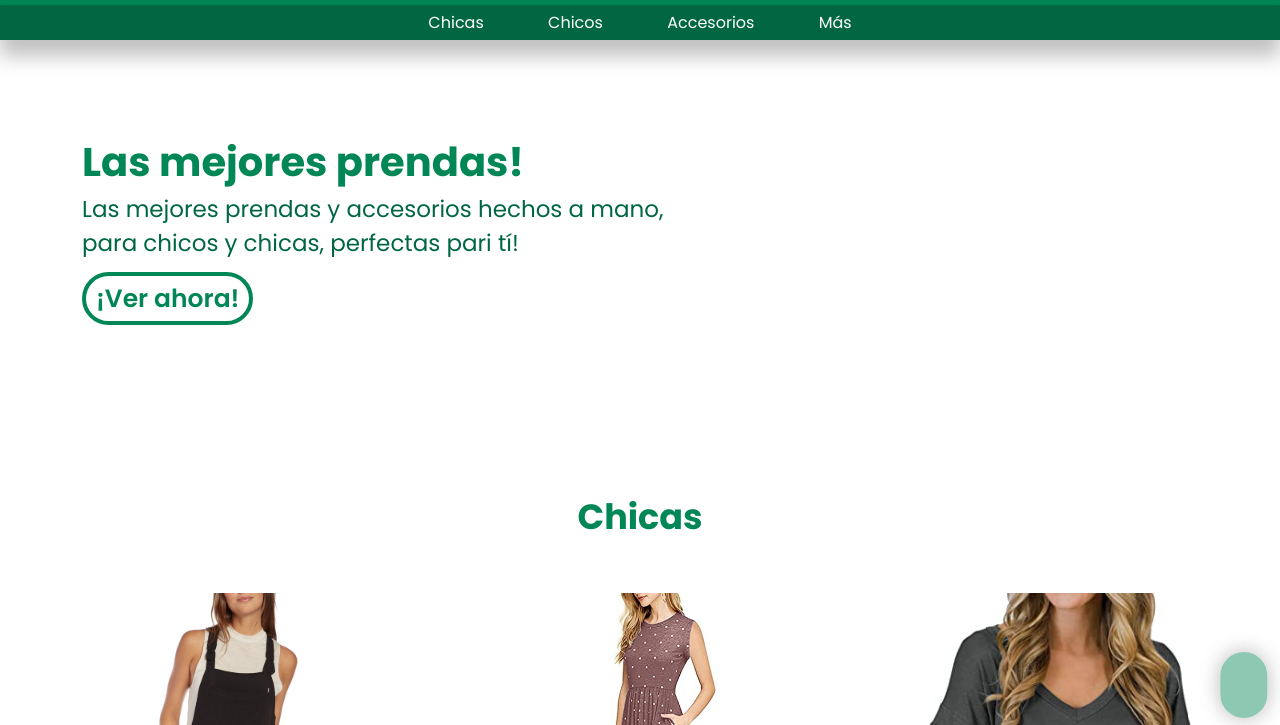
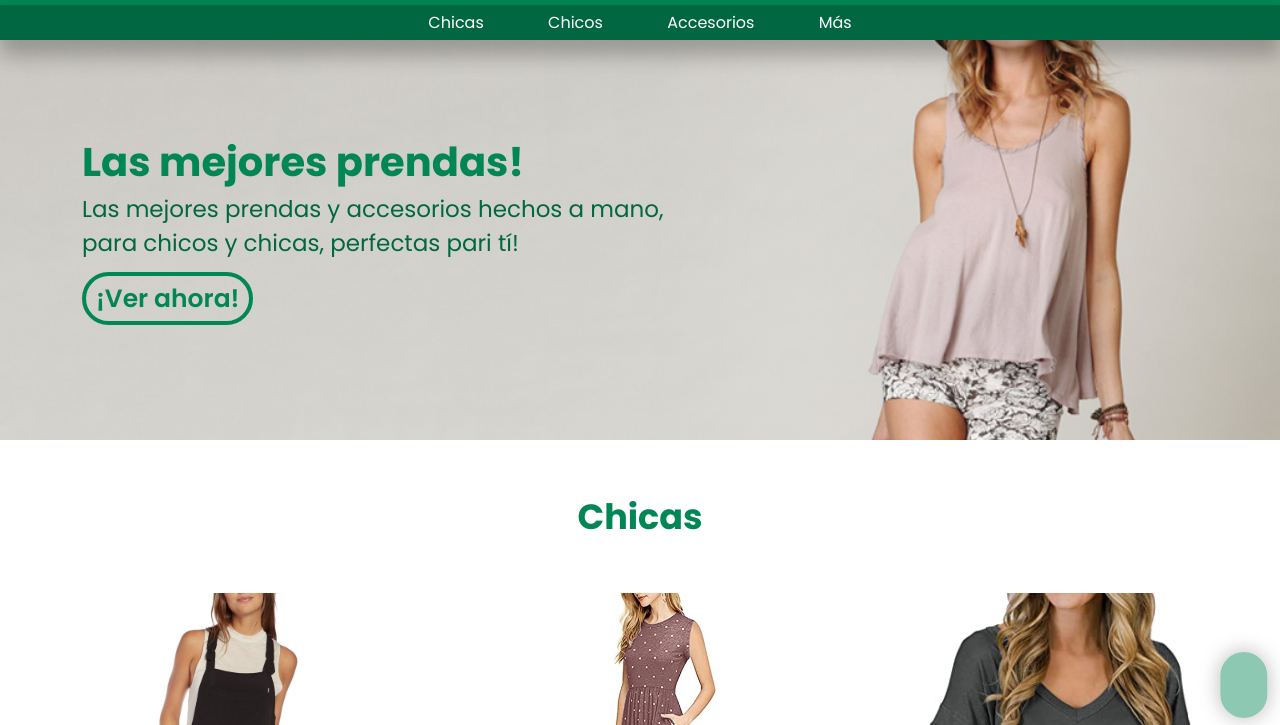
Before and after one commit to OSdesigns/website, a plain HTML site: page index.html in a window 1280 px wide. Shown: the part 75-800 px from the top of the page. Drawn offline with Linux system fonts and the light colour scheme; some icons are missing; a web font is replaced by a local one.

Commit message:
Update estilos.css

```diff
--- a/css/estilos.css
+++ b/css/estilos.css
@@ -147,7 +147,7 @@ header
 .banner
 {
 	position: relative;
-	background-image: url(raw.githubusercontent.com/OSdesigns/website/main/img/bnr3.png);
+	background-image: url(https://raw.githubusercontent.com/OSdesigns/website/main/img/bnr3.png);
 	background-repeat: no-repeat;
 	background-size: 125%;
 	background-position: 0 -200px;
```
